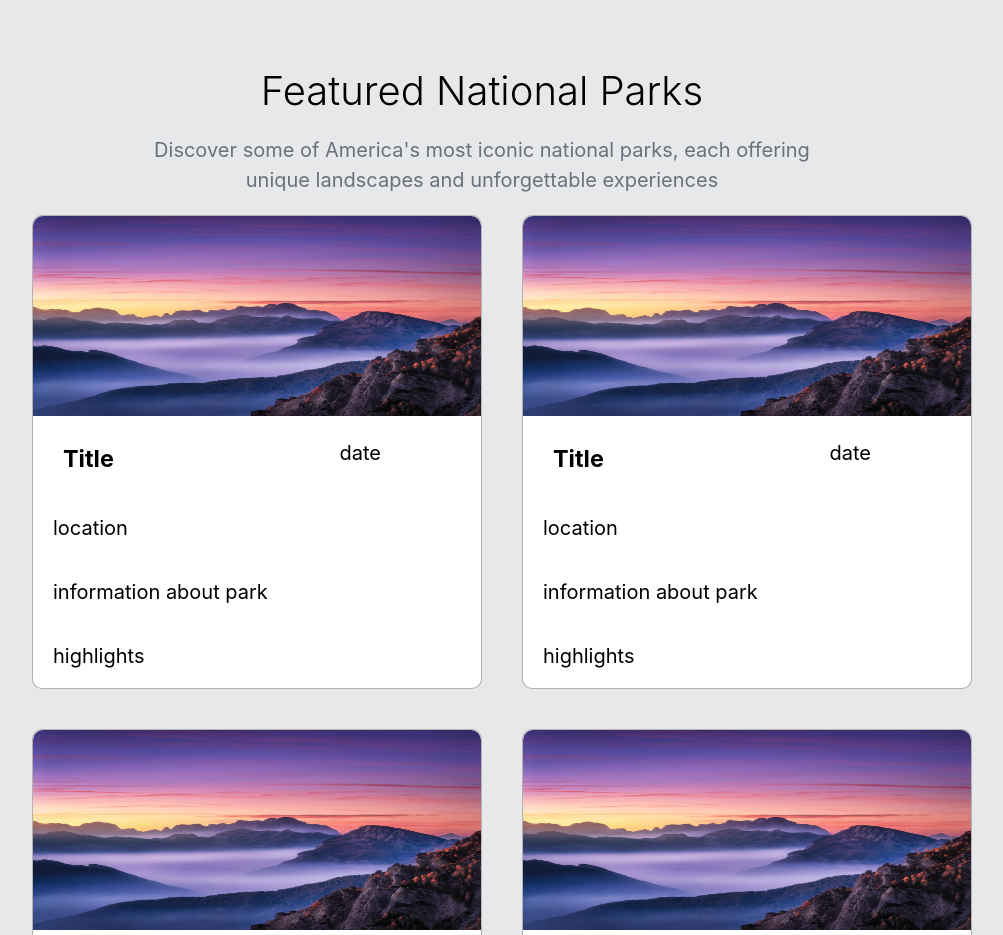
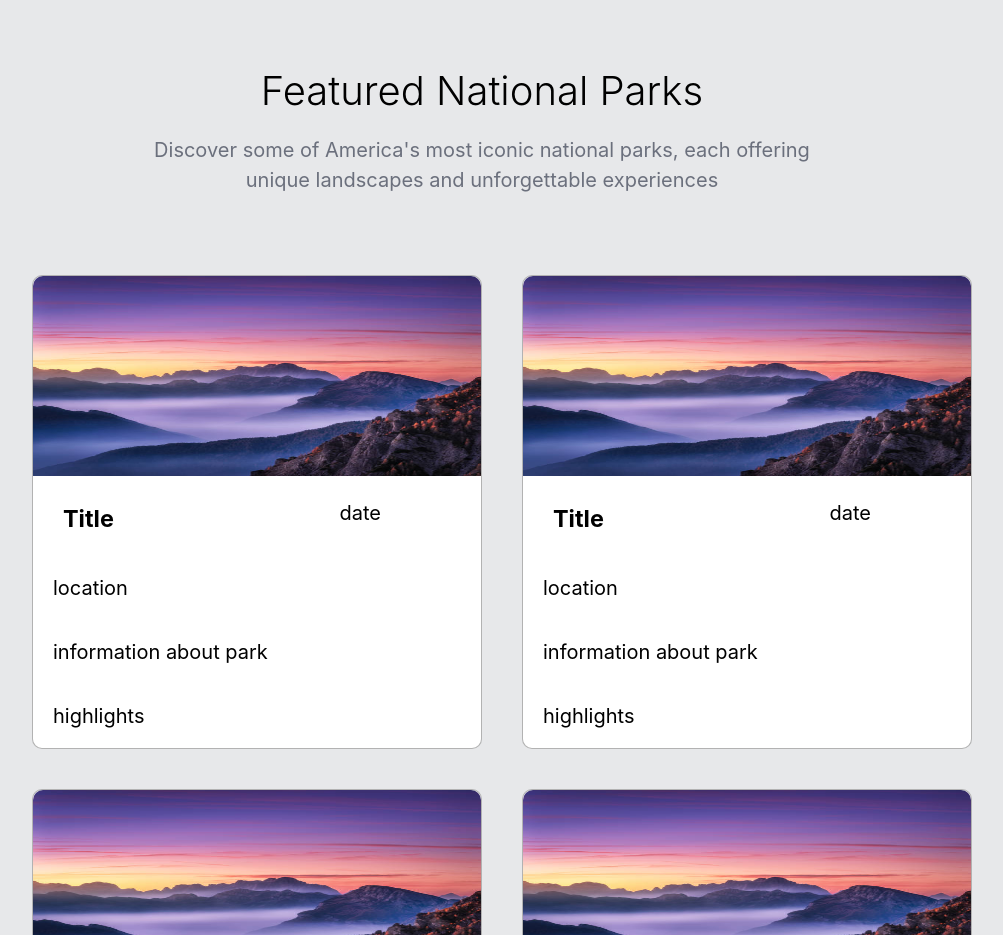
Before and after one commit to paul-london/Code-Jam, a React (Vite) app: page / in a window 1280 px wide. Shown: the part 1080-2015 px from the top of the page, without its empty margins (158-1161 px from the left). Built offline with nearby package versions, Linux system fonts and the light colour scheme.

Commit message:
style card section

```diff
--- a/src/components/Featured/Featured.css
+++ b/src/components/Featured/Featured.css
@@ -22,4 +22,6 @@
   margin: 0 auto;
   line-height: 1.5;
   color: rgba(25, 31, 52, 0.6);
+  margin-bottom: 30px;
+  padding-bottom: 30px;
 }
```
